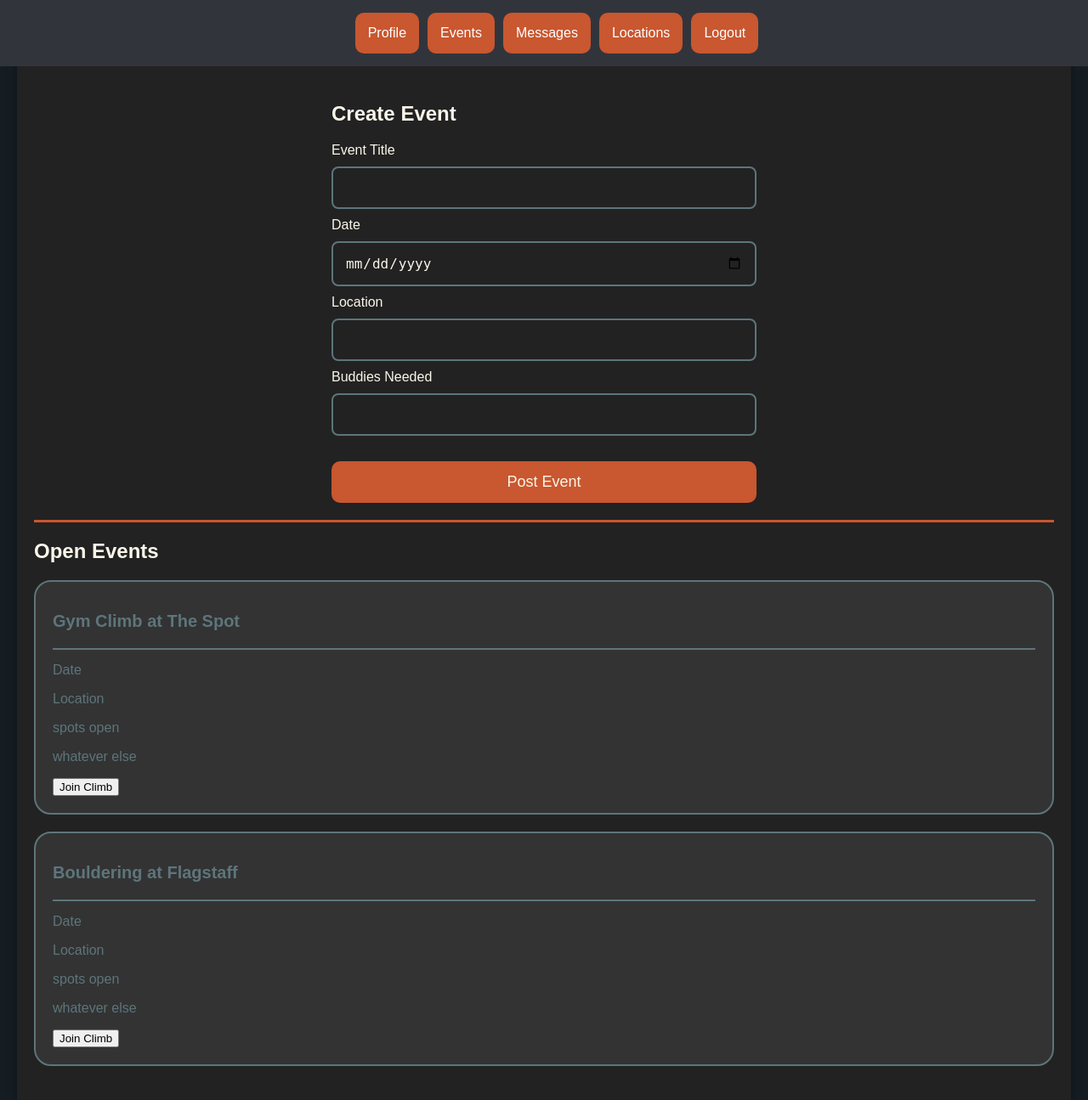
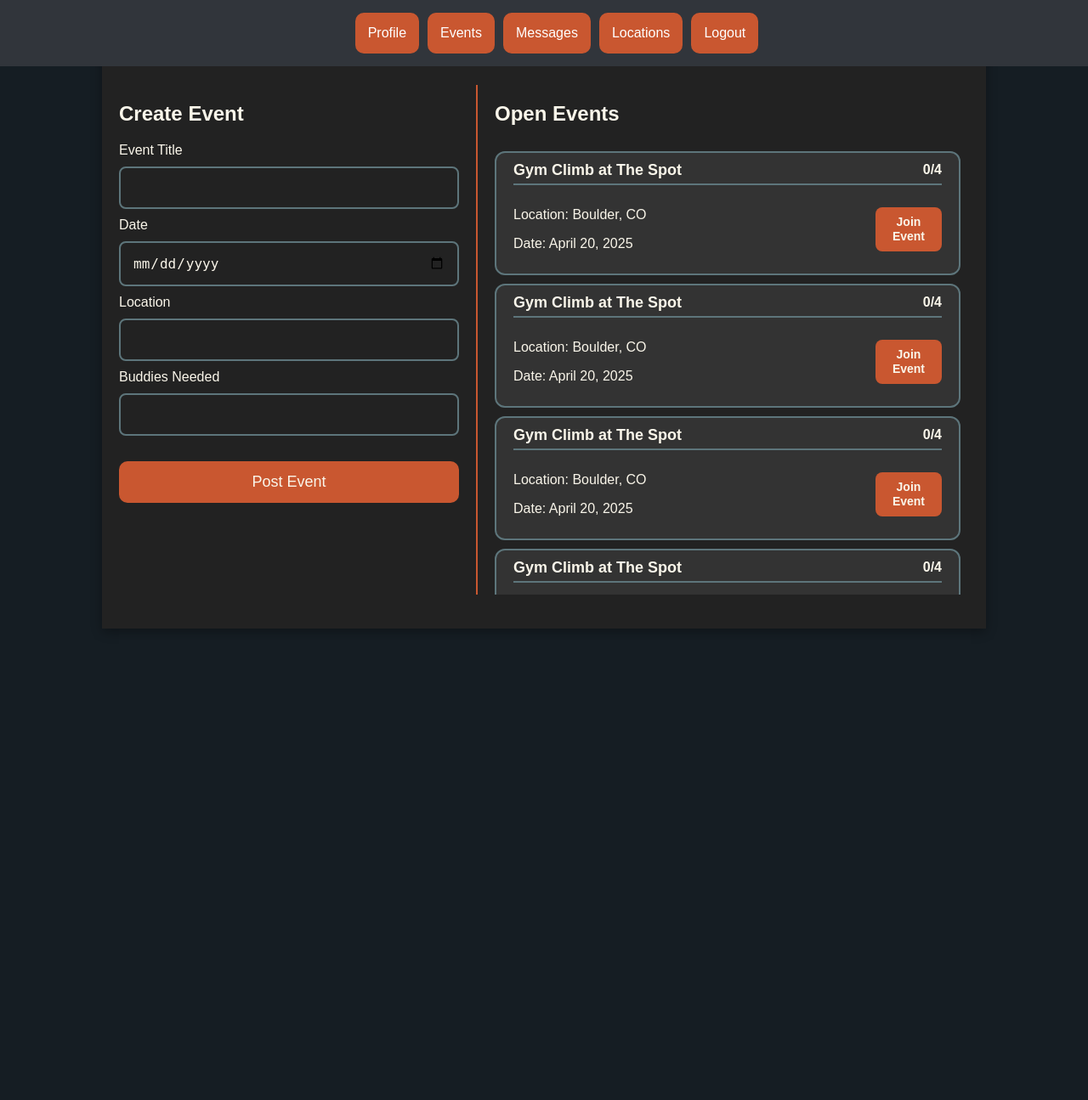
Before and after one commit to avery-mr/burndownForWhat, a Flask app: page /events in a window 1280 px wide. Shown: the whole page at 85% size. After the commit the page ends 740 px from the top, so only its background shows below. Run offline with Flask 3, Linux system fonts and the light colour scheme; a user stored in the database is signed in; some libraries are stand-ins or nearby versions.

Commit message:
restyled event page

```diff
--- a/app/static/css/style.css
+++ b/app/static/css/style.css
@@ -86,7 +86,7 @@ body {
     margin-top: 20px;
 }
 
-  .login-form a, p {
+  .login-form a, .login-form p {
     margin-top: 15px;
     color: #5D757B
 
@@ -97,7 +97,7 @@ a {
 }
 
 .container {
-    width: 1200px;
+    width: 1000px;
     margin: 0 auto;
     padding: 100px 20px 20px;
     background-color: #222;
@@ -123,9 +123,18 @@ a {
     background-color: gray;
 }
 
+.event-page-container {
+    display: flex;
+    height: 600px;
+    margin-bottom: 20px;
+    gap:20px;
+
+}
+
 .event-form-container {
-    width:500px;
-    margin: 20px auto;
+    width:400px;
+    /* margin: 20px; */
+
 
 }
 
@@ -159,6 +168,7 @@ select option {
     border-radius: 10px;
     cursor: pointer;
     margin-top: 20px;
+    transition: background-color 0.2s;
 }
 
 .event-form button:hover {
@@ -166,22 +176,91 @@ select option {
 }
 
 .event-posts-container {
-    border-top: solid;
-    border-color:#C95730;
+
+    flex: 1;
+    display: flex;
+    flex-direction: column;
+    height: 100%;
+    /* margin: 20px; */
+    padding-left: 20px;
+    max-height: 600px;
+    border-left: 2px solid #C95730;
+}
+
+.event-posts-scrolling-container {
+    flex: 1;
+    min-height: 0;
+    overflow-y: auto;
+    padding-right: 10px;
 }
 
 .event-entry {
-    padding: 20px;
-    margin: 20px auto;
+    padding: 10px 20px;
+    margin: 10px 0;
     border: 2px solid #5D757B;
-    border-radius:20px;
+    border-radius: 12px;
     background-color: #333;
+    display: flex;
+    flex-direction: column;
+    color: #FAF6EA;
+    gap: 10px;
 }
 
-.event-header {
-    margin-top: 0;
-    font-size: 20px;
+.event-entry-top {
+    display: flex;
+    justify-content: space-between;
+    align-items: center;
+    padding-bottom: 5px;
     border-bottom: 2px solid #5D757B;
+}
+
+.event-name {
+    font-size: 18px;
+    margin: 0;
+    color: #FAF6EA;
+}
+
+.event-attendance {
+    /* font-size: 14px; */
+    color: #FAF6EA;
+    margin: 0;
+    font-weight: bold;
+}
+
+.event-entry-bottom {
+    display: flex;
+    justify-content: space-between;
+    align-items: center;
+    color: #FAF6EA;
+}
+
+.event-details {
+    font-size: 16px;
+    color: #FAF6EA;
+    justify-content: center;
+}
+
+.event-join-button {
+    padding: 16px 20px;
+    background-color: #C95730;
+    color: #FAF6EA;
+    border: none;
+    font-size: 14px;
+    font-weight: bold;
+    border-radius: 8px;
+    cursor: pointer;
+    line-height: 1.2;
+    height: 52px; /* controls height visually if using 2 lines */
+    display: flex;
+    align-items: center;
+    justify-content: center;
+    text-align: center;
+    white-space: normal;
+    transition: background-color 0.2s;
+}
+
+.event-join-button:hover {
+    background-color: #813015;
 }
 
 /* CSS for Messages page begins */
@@ -191,7 +270,7 @@ select option {
 
 .msg-page-container {
     display: flex;
-    height: 800px;
+    height: 600px;
     gap: 10px;
 }
 
--- a/app/templates/events.html
+++ b/app/templates/events.html
@@ -4,6 +4,7 @@
 
 
 <div class="container">
+    <div class="event-page-container">
         <div class="event-form-container">
             <h2>Create Event</h2>
             <form class="event-form">
@@ -18,31 +19,103 @@
                 <button type="submit">Post Event</button>
             </form>
         </div>
-
         <div class="event-posts-container">
             <h2>Open Events</h2>
+            <div class="event-posts-scrolling-container">
+                <!------------------>
                 <div class="event-entry">
-            <div class="event-header">
-                <p><strong>Gym Climb at The Spot</strong></p>
+                    <div class="event-entry-top">
+                        <p class="event-name"><strong>Gym Climb at The Spot</strong></p>
+                        <p class="event-attendance">0/4</p>
                     </div>
-            <p>Date</p>
-            <p>Location</p>
-            <p>spots open</p>
-            <p>whatever else</p>
-            <button>Join Climb</button>
+                    <div class="event-entry-bottom">
+                        <div class="event-details">
+                            <p>Location: Boulder, CO</p>
+                            <p>Date: April 20, 2025</p>
                         </div>
+                        <button class="event-join-button">Join<br>Event</button>
+                    </div>
+                </div>
+                <!------------------>
                 <div class="event-entry">
-            <div class="event-header">
-                <p><strong>Bouldering at Flagstaff</strong></p>
+                    <div class="event-entry-top">
+                        <p class="event-name"><strong>Gym Climb at The Spot</strong></p>
+                        <p class="event-attendance">0/4</p>
                     </div>
-            <p>Date</p>
-            <p>Location</p>
-            <p>spots open</p>
-            <p>whatever else</p>
-            <button>Join Climb</button>
+                    <div class="event-entry-bottom">
+                        <div class="event-details">
+                            <p>Location: Boulder, CO</p>
+                            <p>Date: April 20, 2025</p>
+                        </div>
+                        <button class="event-join-button">Join<br>Event</button>
+                    </div>
+                </div>
+                <!------------------>
+                <div class="event-entry">
+                    <div class="event-entry-top">
+                        <p class="event-name"><strong>Gym Climb at The Spot</strong></p>
+                        <p class="event-attendance">0/4</p>
+                    </div>
+                    <div class="event-entry-bottom">
+                        <div class="event-details">
+                            <p>Location: Boulder, CO</p>
+                            <p>Date: April 20, 2025</p>
+                        </div>
+                        <button class="event-join-button">Join<br>Event</button>
+                    </div>
+                </div>
+                <!------------------>
+                <div class="event-entry">
+                    <div class="event-entry-top">
+                        <p class="event-name"><strong>Gym Climb at The Spot</strong></p>
+                        <p class="event-attendance">0/4</p>
+                    </div>
+                    <div class="event-entry-bottom">
+                        <div class="event-details">
+                            <p>Location: Boulder, CO</p>
+                            <p>Date: April 20, 2025</p>
+                        </div>
+                        <button class="event-join-button">Join<br>Event</button>
+                    </div>
+                </div>
+                <!------------------>
+                <div class="event-entry">
+                    <div class="event-entry-top">
+                        <p class="event-name"><strong>Gym Climb at The Spot</strong></p>
+                        <p class="event-attendance">0/4</p>
+                    </div>
+                    <div class="event-entry-bottom">
+                        <div class="event-details">
+                            <p>Location: Boulder, CO</p>
+                            <p>Date: April 20, 2025</p>
+                        </div>
+                        <button class="event-join-button">Join<br>Event</button>
+                    </div>
+                </div>
+                <!------------------>
+
+            </div>
         </div>
     </div>
 </div>
 
 
 {% endblock %}
+
+
+
+
+
+<!-- <div class="event-entry">
+    <div class="event-entry-top">
+        <p class="event-name"><strong>{{ eventName }}</strong></p>
+        <p class="event-attendance">{{ eventRegistered }}/{{ eventCapacity }}</p>
+    </div>
+    <div class="event-entry-bottom">
+        <div class="event-details">
+            <p>Location: {{ eventLocation }}</p>
+            <p>Date: {{ eventDate }}</p>
+        </div>
+        <button class="event-join-button">Join<br>Event</button>
+    </div>
+</div> -->
```
Lines whose indentation alone changed are shown as unchanged.
